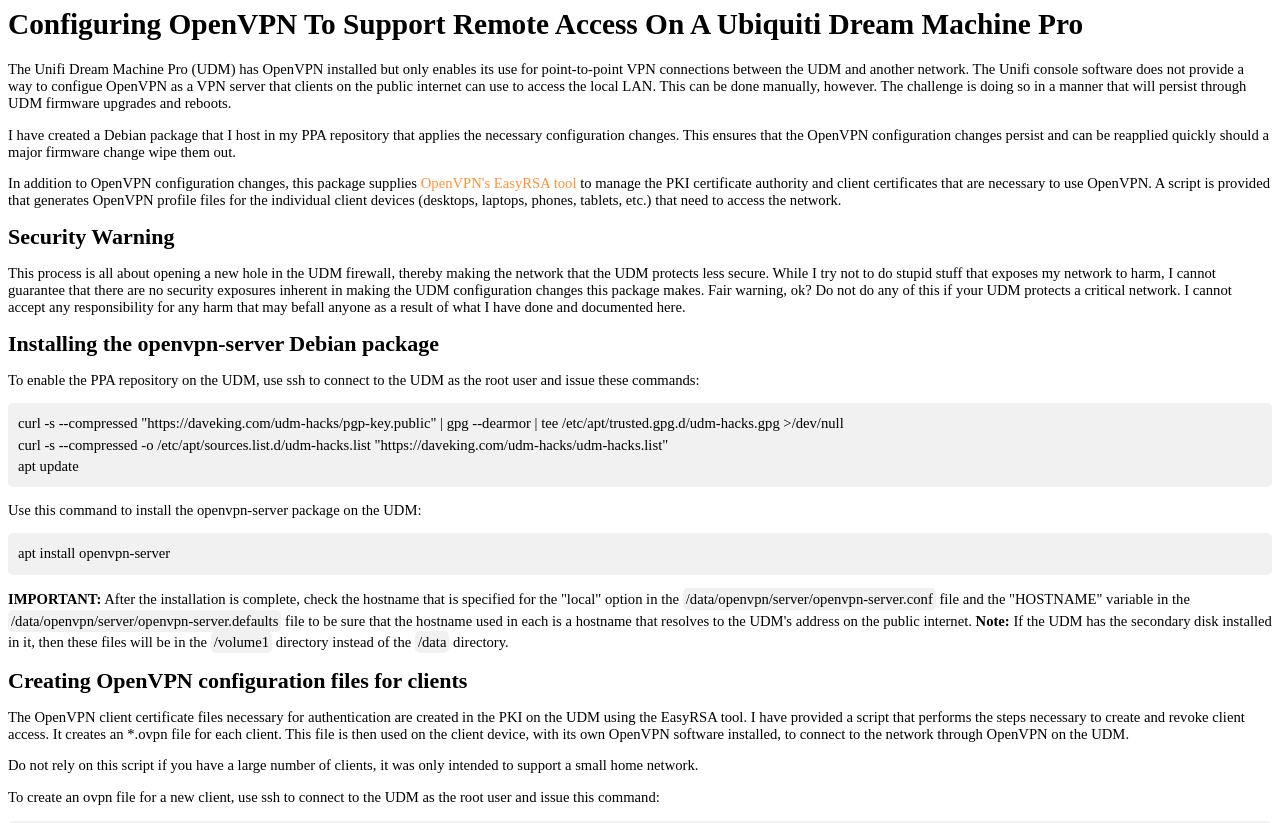
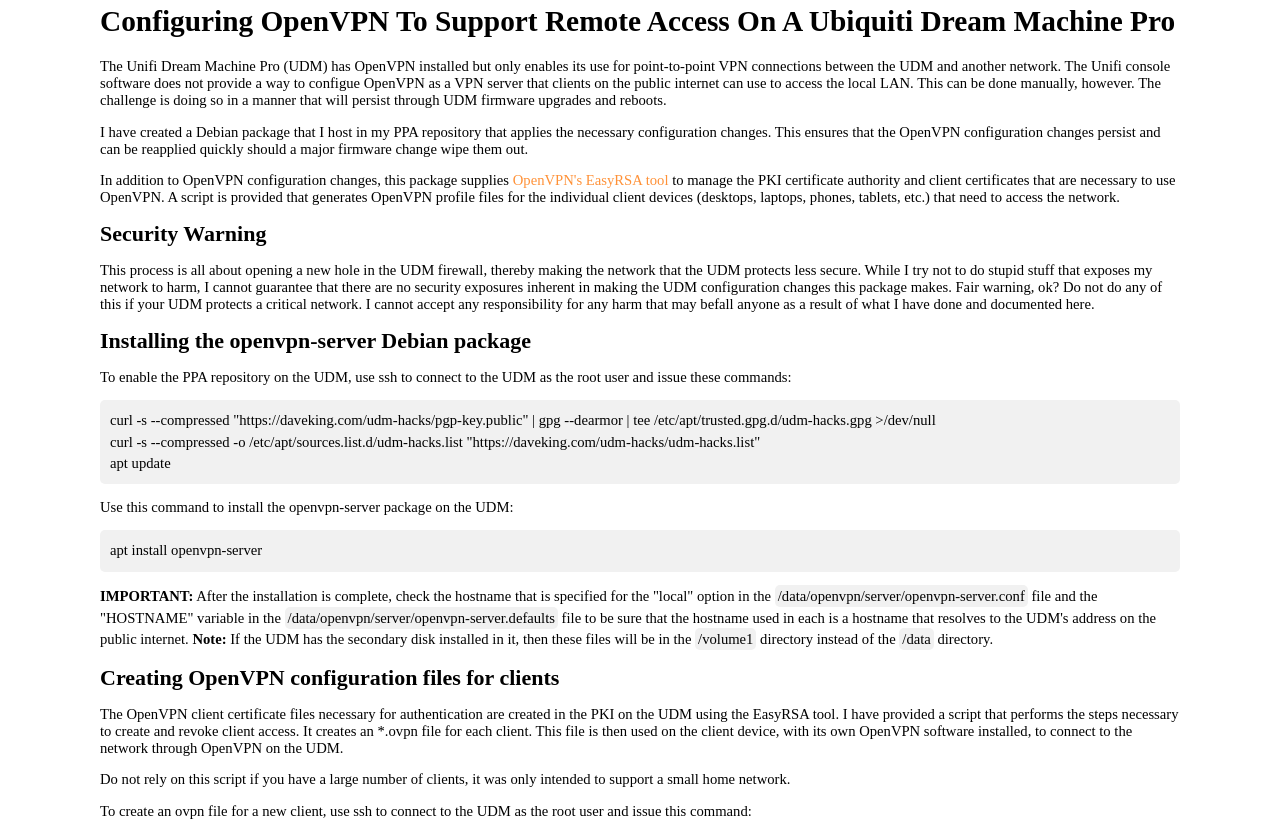
Before and after one commit to dlk3/udm-hacks, a plain HTML site: page ppa/openvpn-udm.html in a window 1280 px wide. Shown: the top 823 px of the page. Drawn offline with Linux system fonts and the light colour scheme.

Commit message:
Center HTML pages and add code section scrolling

```diff
--- a/ppa/markdown.css
+++ b/ppa/markdown.css
@@ -36,7 +36,8 @@
 pre {
 	display: block;
 	background-color: #f1f1f1;
-	white-space: pre-wrap;
+	white-space: no-wrap;
+	overflow-x: auto;
 }
 code {
 	padding: 3px;
@@ -71,4 +72,6 @@
 	font-family: Cantarell;
 	font-weight: normal;
 	font-size: 11pt;
+	max-width: 1080px;
+	margin: 0 auto;
 }
--- a/ppa/openvpn-udm.html
+++ b/ppa/openvpn-udm.html
@@ -4,7 +4,7 @@
 	<meta name="generator" content="HTML Tidy for HTML5 for Linux version 5.8.0">
 	<meta charset="utf-8">
 	<link rel="stylesheet" href="markdown.css">
-	<title>Configuring OpenVPN To Support Remote Access On A Ubiqiti Dream Machine Pro</title>
+	<title>Configuring OpenVPN To Support Remote Access On A Ubiquiti Dream Machine Pro</title>
 </head>
 <body class="export">
 	<h1>Configuring OpenVPN To Support Remote Access On A Ubiquiti Dream Machine Pro</h1>
```
